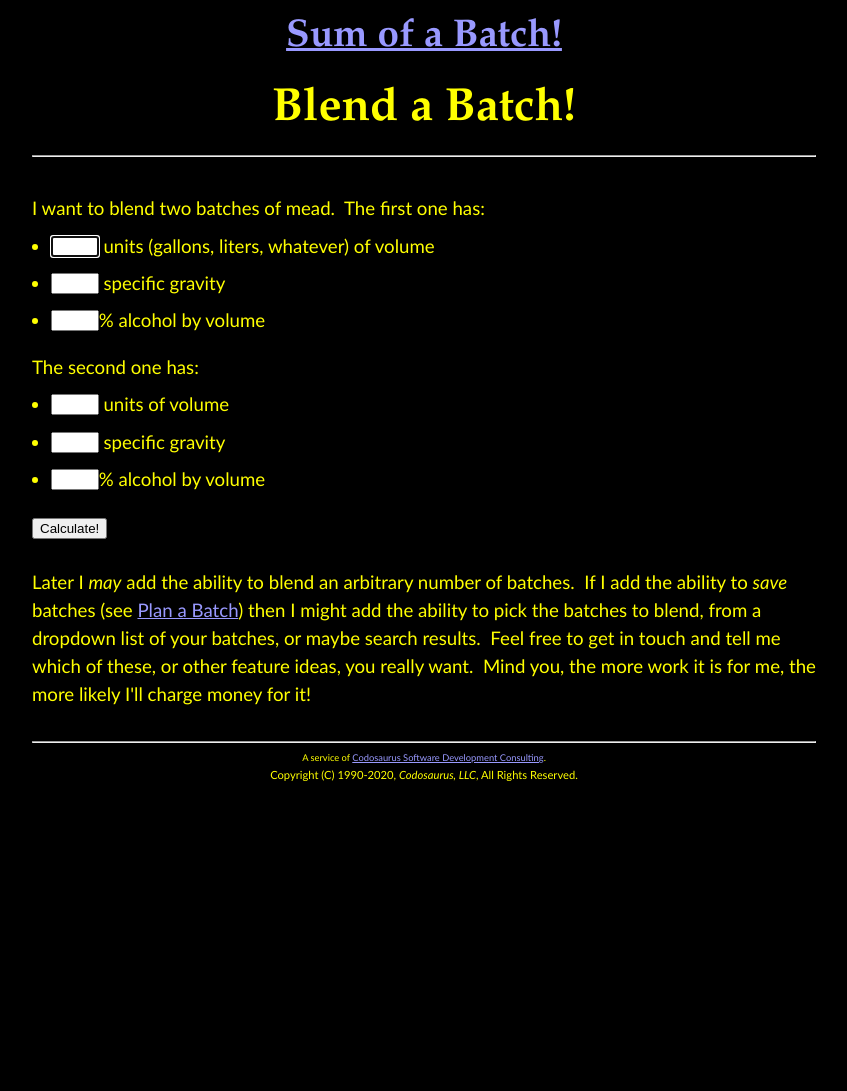
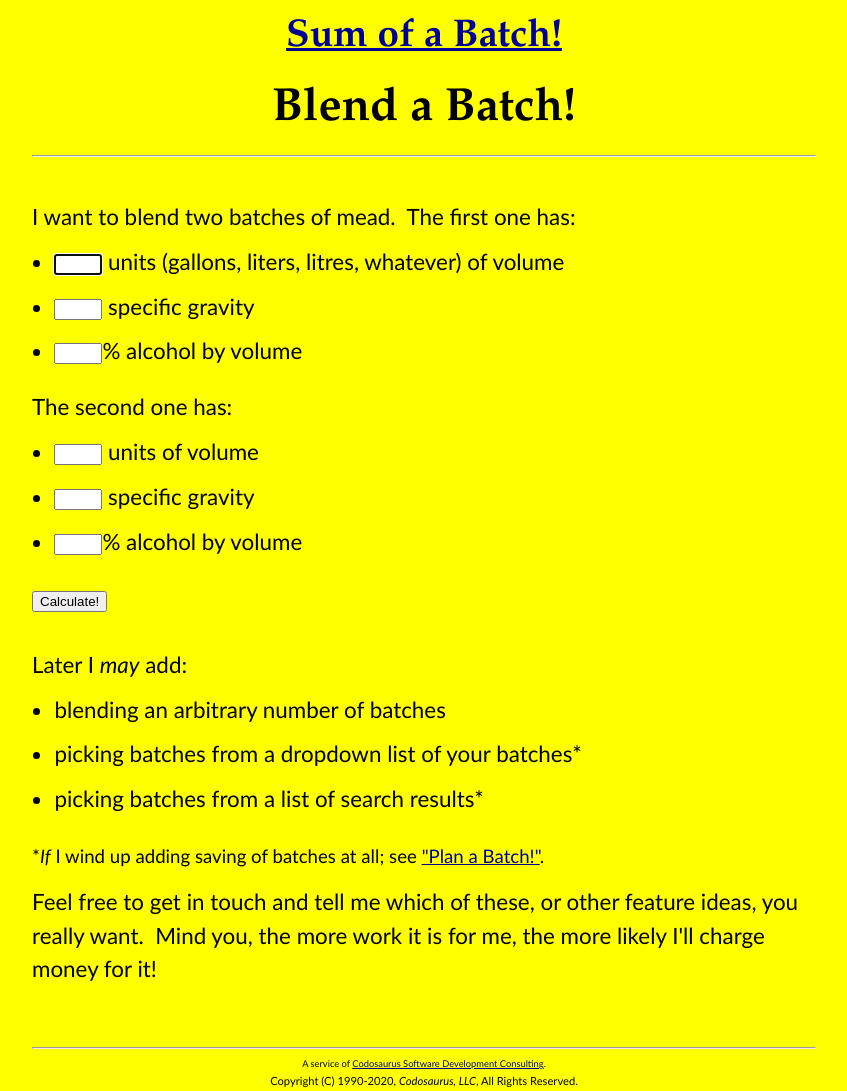
Before and after one commit to CodosaurusLLC/CodosaurusLLC.github.io, a Jekyll site: the page built from sum-of-a-batch/blend.html, in a window 1280 px wide. Shown: the whole page, without its empty margins (216-1063 px from the left). Built offline with Jekyll 4.4.1, drawn with Linux system fonts in a browser that asks for light colours; before the commit the page ends 900 px from its top, so only the background shows below that.

Commit message:
simplify styling

```diff
--- a/assets/css/sum-of-a-batch.css
+++ b/assets/css/sum-of-a-batch.css
@@ -1,22 +1,17 @@
-a, a:visited { color: #99f; }
+:root {
+  --bg-color: #ff0;
+  --fg-color: #000;
+}
+
+a, a:visited { color: #009; }  /* may need to change if fg/bg colors swapped */
 a:hover {
-  background: yellow;
-  color: black;
+  background: var(--fg-color);
+  color: var(--bg-color);
 }
 
 body {
-  background: black;
-  color: yellow;
-}
-
-div#ingredient-list {
-  font-size: 1.5em;
-  line-height: 2em;
-}
-
-div#results {
-  font-size: 1.2em;
-  line-height: 1.5em;
+  background: var(--bg-color);
+  color: var(--fg-color);
 }
 
 input[type=text] {
@@ -24,4 +19,7 @@ input[type=text] {
   width: 3em;
 }
 
-main { line-height: 1.5em; }
+main {
+  font-size: 1.2em;
+  line-height: 1.5em;
+}
--- a/assets/sum-of-a-batch/plan.js
+++ b/assets/sum-of-a-batch/plan.js
@@ -34,7 +34,8 @@ function mead_plan() {
                      abv_net.toFixed(1) + '%,',
                      'and an SG of about ' + fg.toFixed(3) +
                      ', which is considered ' + sweetness(fg) + '.');
-  document.getElementById('results').innerText = result_pieces.join('\n');
+  document.getElementById('results').innerHTML =
+    result_pieces.join('<br/>') + '<br/><br/>';
 }
 
 function sweetness(fg) {
--- a/sum-of-a-batch/blend.html
+++ b/sum-of-a-batch/blend.html
@@ -5,12 +5,14 @@ style: sum-of-a-batch
 ---
 <script src="/assets/sum-of-a-batch/blend.js" type="text/javascript"></script>
 <br/>
-<div id="batch-list">
+<div>
   I want to blend two batches of mead.&nbsp;
   The first one has:
   <ul>
-    <li><input type="text" id="vol1" autofocus>
-  units (gallons, liters, whatever) of volume</li>
+    <li>
+      <input type="text" id="vol1" autofocus>
+      units (gallons, liters, litres, whatever) of volume
+    </li>
     <li><input type="text" id="sg1"> specific gravity</li>
     <li><input type="text" id="abv1">% alcohol by volume</li>
   </ul>
@@ -23,20 +25,24 @@ style: sum-of-a-batch
   </ul>
   <button onClick="mead_blend()">Calculate!</button>
 </div>
+
 <br/>
+
 <div id="results"></div>
-<div id="future-features">
-  Later I <i>may</i> add
-  the ability to blend an arbitrary number of batches.&nbsp;
-  If I add the ability to <i>save</i> batches
-  (see <a href="plan.html">Plan a Batch</a>)
-  then I might add the ability to pick the batches to blend,
-  from a dropdown list of your batches,
-  or maybe search results.&nbsp;
-  Feel free to get in touch and tell me which of these,
+Later I <i>may</i> add:
+<ul>
+  <li>blending an arbitrary number of batches</li>
+  <li>picking batches from a dropdown list of your batches*</li>
+  <li>picking batches from a list of search results*</li>
+</ul>
+<small>
+  *<i>If</i> I wind up adding saving of batches at all;
+  see <a href="plan.html">"Plan a Batch!"</a>.
+</small>
+
+<p>Feel free to get in touch and tell me which of these,
 or other feature ideas,
 you really want.&nbsp;
 Mind you, the more work it is for me,
-  the more likely I'll charge money for it!
-</div>
+the more likely I'll charge money for it!</p>
 <br/>
--- a/sum-of-a-batch/plan.html
+++ b/sum-of-a-batch/plan.html
@@ -5,7 +5,7 @@ style: sum-of-a-batch
 ---
 <script src="/assets/sum-of-a-batch/plan.js" type="text/javascript"></script>
 <br/>
-<div id="ingredient-list">
+<div>
   I want to make a batch of mead, using:
   <br/>
   <input type="text" id="honey" autofocus> pounds of honey (uncaramelized)
@@ -27,8 +27,6 @@ style: sum-of-a-batch
 </div>
 <br/>
 <div id="results"></div>
-<br/>
-<div id="future-features">
 Features I <i>may</i> add later include:
 <ul>
   <li>Metric units</li>
@@ -50,5 +48,4 @@ style: sum-of-a-batch
 you really want.&nbsp;
 Mind you, the more work it is for me,
 the more likely I'll charge money for it!
-</div>
 <br/>
```
Lines whose indentation alone changed are shown as unchanged.
